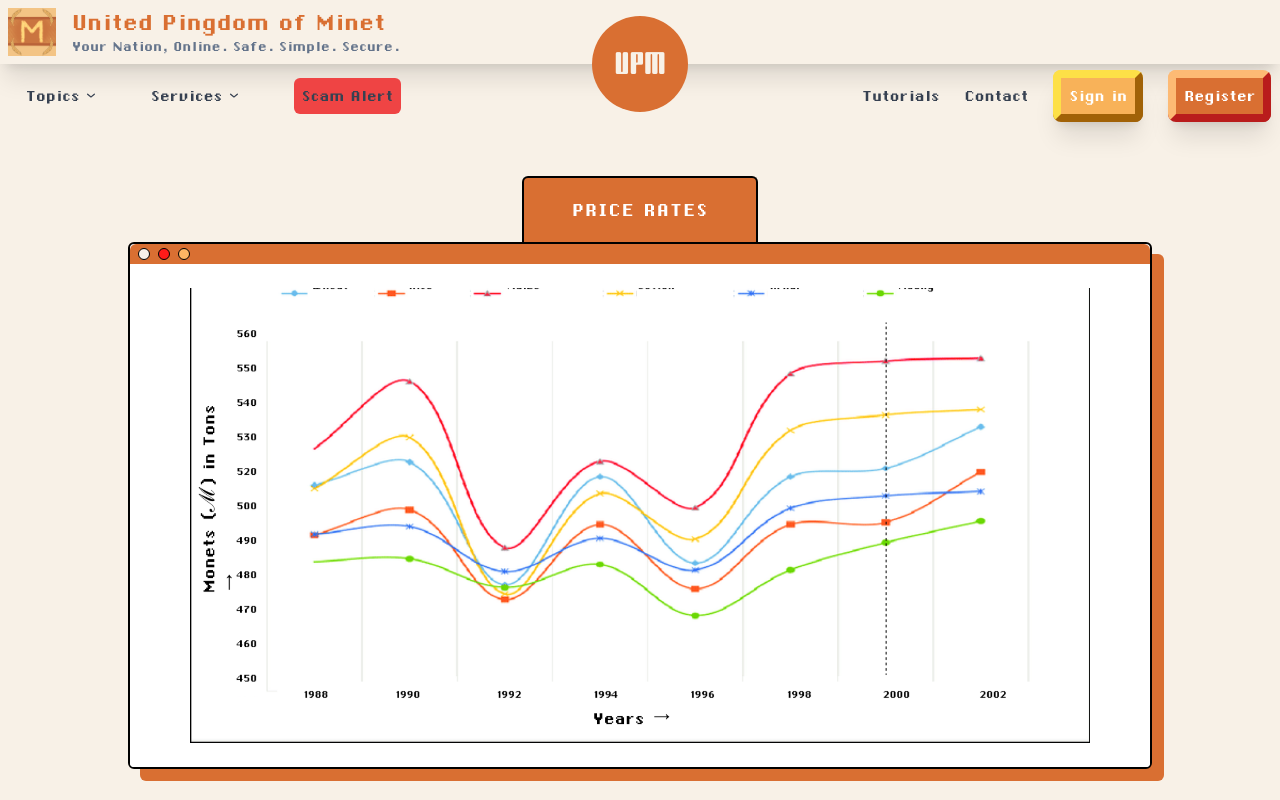
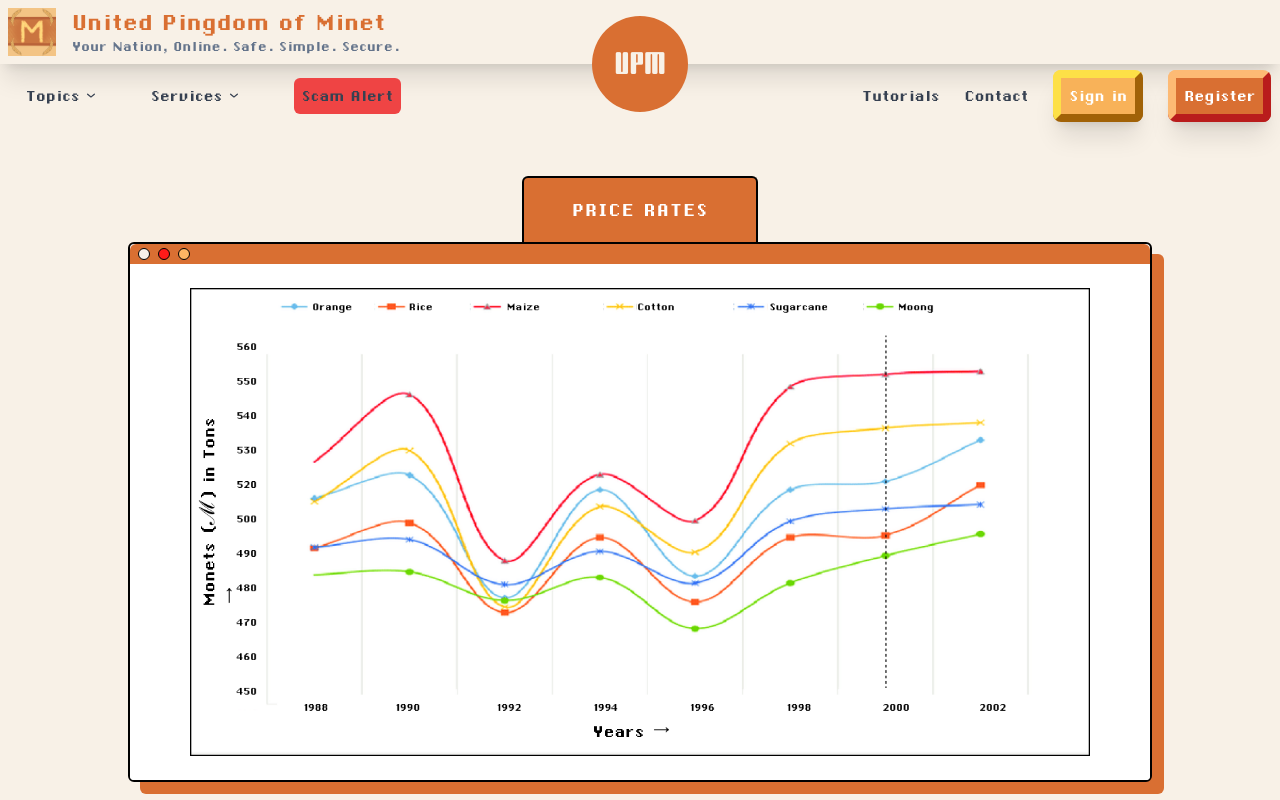
Before and after one commit to Ray1457/minet, a React (Vite) app in the folder client/: page /price in a window 1280 px wide. Shown: the top 800 px of the page. Built offline with nearby package versions, Linux system fonts and the light colour scheme; no server answers; a web font is replaced by a local one.

Commit message:
main main suii

```diff
--- a/client/src/pages/Price.jsx
+++ b/client/src/pages/Price.jsx
@@ -1,5 +1,5 @@
 import Layout from '../components/Layout'
-import prices from '../assets/imgs/prices.png'
+import image_mainsuger from '../assets/imgs/image_mainsuger.png'
 import Icon from '../assets/imgs/Icon.png'
 import Trending from '../assets/imgs/Trending.png'
 
@@ -25,7 +25,7 @@ export default function Price() {
             </div>
             {/* Content */}
             <div className="p-4 md:p-6 flex justify-center bg-white">
-              <img src={prices} alt="Price chart" className="w-full max-w-[900px] h-auto object-contain" />
+              <img src={image_mainsuger} alt="Price chart" className="w-full max-w-[900px] h-auto object-contain" />
             </div>
           </div>
         </div>
```
Also changed, not shown: client/src/assets/imgs/image_mainsuger.png (added), client/src/assets/imgs/prices.png (deleted).
